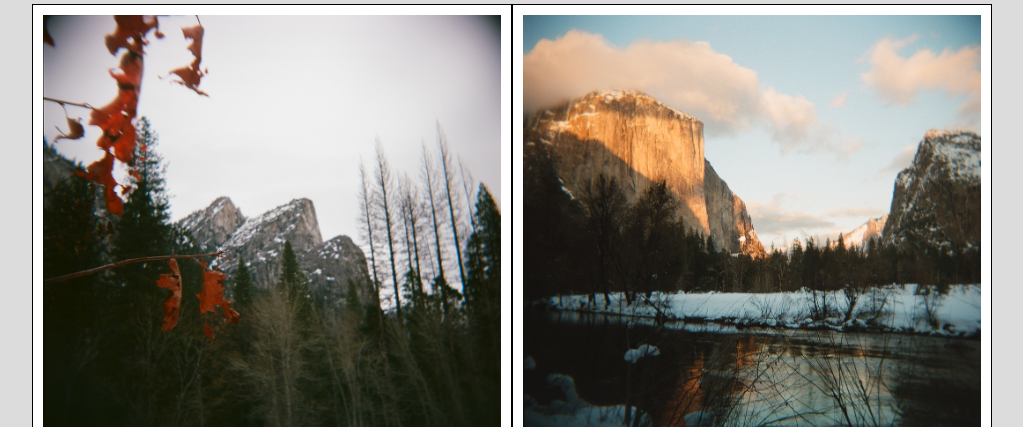
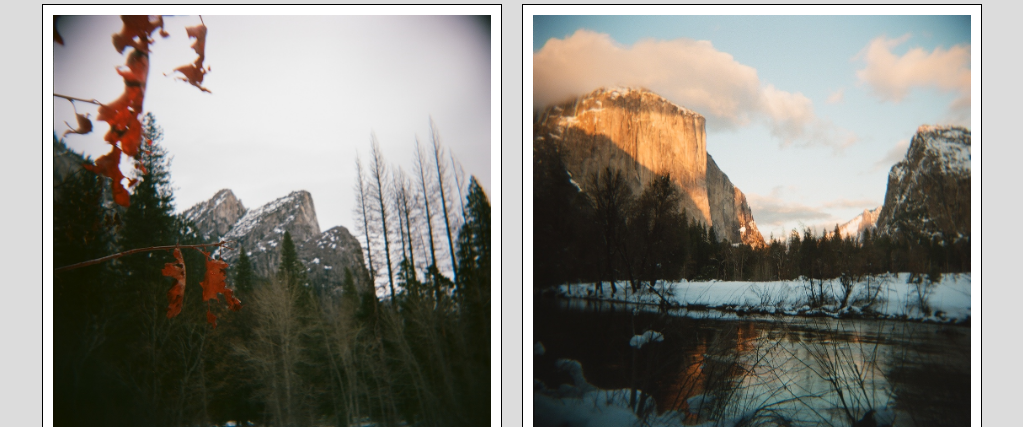
Before and after one commit to robyng/porfolio, a plain HTML site: page index.html in a window 1280 px wide. Shown: the part 1392-1819 px from the top of the page, without its empty margins (128-1151 px from the left). Drawn offline with Linux system fonts and the light colour scheme.

Commit message:
fix readme link, fix margins on mobile and desktop for .project, review comments, final tests

```diff
--- a/assets/css/style3.css
+++ b/assets/css/style3.css
@@ -3,8 +3,6 @@
     margin: 0;
     box-sizing: border-box;
 }
-
-
 
 body {
     background-color: gainsboro;
@@ -34,7 +32,6 @@ header {
     padding: 100px;
     background-size: cover;
     margin-bottom: 20px;
-
 }
 
 .hero h2 {
@@ -59,7 +56,7 @@ nav {
     font-weight: bold;
 }
 
-/*About Me */
+/* About Section */
 
 .profile {
     display: flex;
@@ -88,14 +85,13 @@ p {
     margin-inline-start: 0px;
     margin-inline-end: 0px;
 }
+
 .about-disc {
     display: flex;
     flex-wrap: wrap;
     padding: 20px;
     align-content: center;
 }
-
-
 
 /* My Work Section */
 
@@ -131,7 +127,7 @@ p {
     padding: 10px 10px 40px 10px;
     background: white;
     border: 1px solid black;
-    margin: 10px 0;
+    margin: 10px;
 }
 
 .sub-projects {
@@ -157,6 +153,7 @@ h4 {
 }
 
 /* Contact */
+
 .contact {
     width: 75%;
     margin: 20px auto;
@@ -172,8 +169,8 @@ h4 {
     font-size: 18px;
 }
 
+/* footer */
 
-/* footer */
 footer {
     background-color: rgb(255, 255, 255);
     border-top: 1px solid black;
@@ -186,7 +183,7 @@ footer p {
 }
 
 
-/*styles for tablets*/
+/* styles for tablets */
 
 @media screen and (max-width: 992px) {
     header {
@@ -247,13 +244,15 @@ footer p {
 
     .project {
         width: 100%;
+        margin: 10px 0;
     }
+
     .sub-projects {
         display: block;
     }
+
     .sub-projects .project {
         width: 100%;
-
     }
 
     .contact {
```
Also changed, not shown: index.html (+1 -9 lines), 3 other files.
